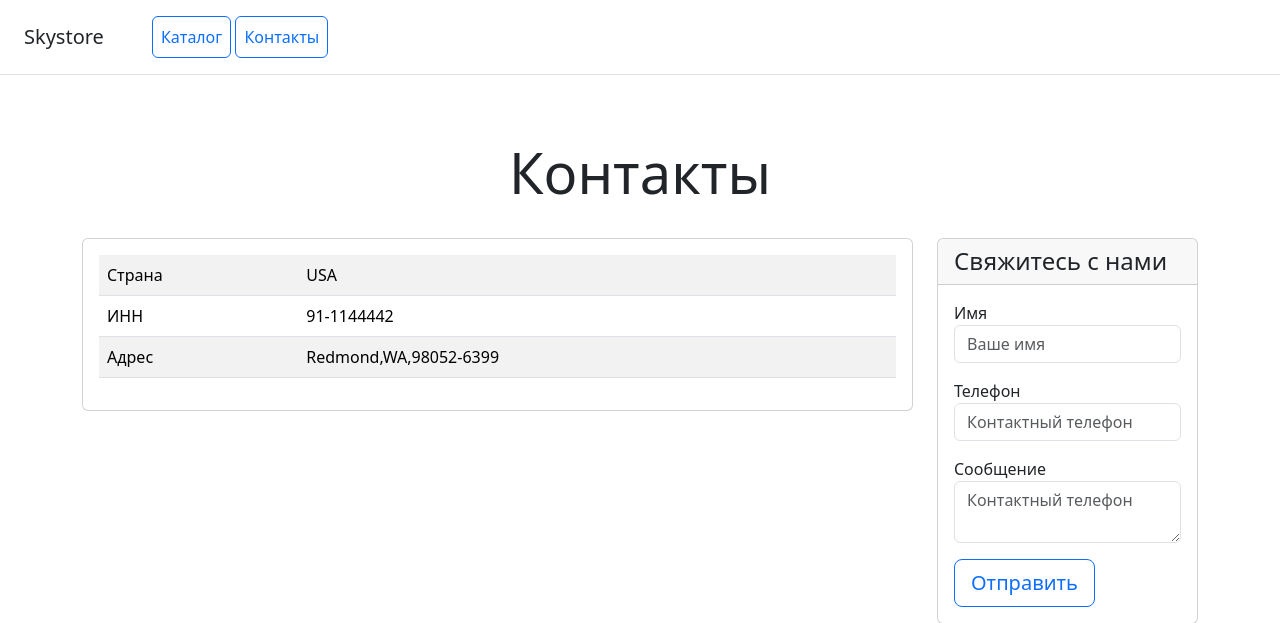
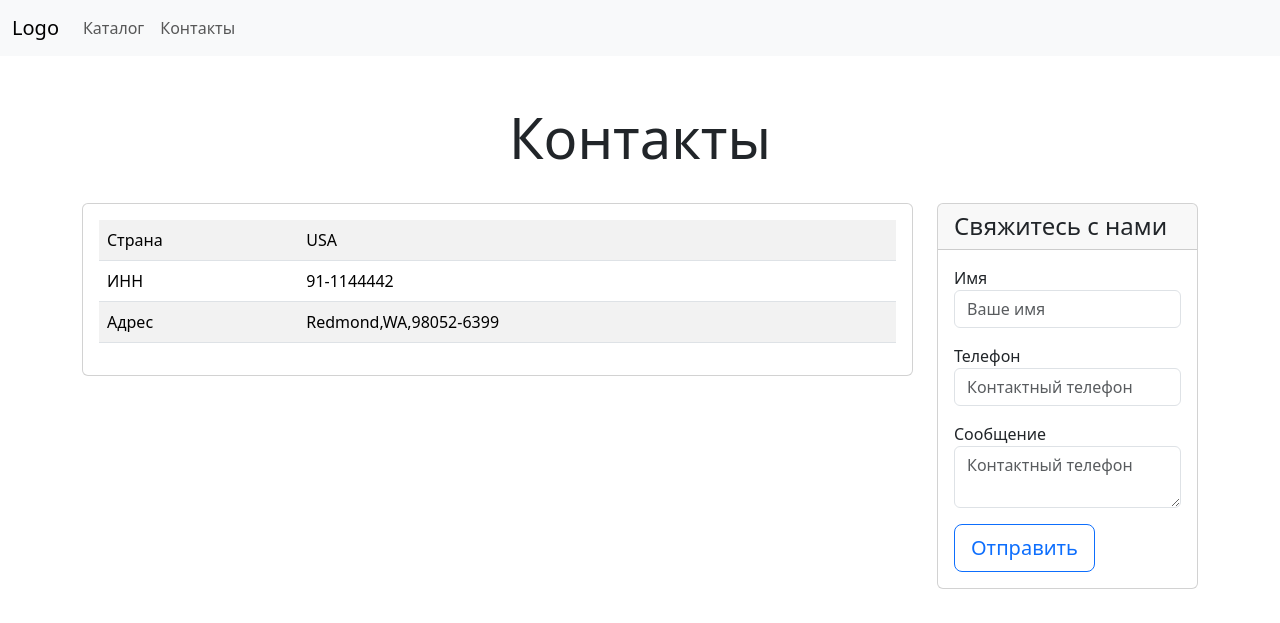
Before and after one commit to Smank96/Online-store, a Django app: page /contacts/ in a window 1280 px wide. Shown: the top 623 px of the page. Run offline with Django 5.2, Linux system fonts and the light colour scheme.

Commit message:
Изменен navbar. Исправлено наименование для поля "Телефон".

```diff
--- a/catalog/templates/contacts.html
+++ b/catalog/templates/contacts.html
@@ -7,18 +7,31 @@
     <link href="https://cdn.jsdelivr.net/npm/bootstrap@5.3.2/dist/css/bootstrap.min.css" rel="stylesheet" integrity="sha384-T3c6CoIi6uLrA9TneNEoa7RxnatzjcDSCmG1MXxSR1GAsXEV/Dwwykc2MPK8M2HN" crossorigin="anonymous">
 </head>
 <body>
-<div class="d-flex flex-column flex-md-row align-items-center p-3 px-md-4 mb-3 bg-white border-bottom box-shadow">
-    <h5 class="my-0 mr-md-auto font-weight-normal">Skystore</h5>
-    <nav class="ms-5">
-        <a class="p-2 btn btn-outline-primary" href="/">Каталог</a>
-        <a class="p-2 btn btn-outline-primary" href="/contacts/">Контакты</a>
-    </nav>
-</div>
-
+<!-- navbar -->
+<nav class="navbar navbar-expand-lg bg-body-tertiary">
+    <div class="container-fluid">
+        <a class="navbar-brand" href="#">Logo</a>
+        <button class="navbar-toggler" type="button" data-bs-toggle="collapse" data-bs-target="#navbarSupportedContent"
+                aria-controls="navbarSupportedContent" aria-expanded="false" aria-label="Toggle navigation">
+            <span class="navbar-toggler-icon"></span>
+        </button>
+        <div class="collapse navbar-collapse" id="navbarSupportedContent">
+            <ul class="navbar-nav me-auto mb-2 mb-lg-0">
+                <li class="nav-item">
+                    <a class="nav-link" aria-current="page" href="/">Каталог</a>
+                </li>
+                <li class="nav-item">
+                    <a class="nav-link" href="/contacts/">Контакты</a>
+                </li>
+            </ul>
+        </div>
+    </div>
+</nav>
+<!-- header -->
 <div class="pricing-header px-3 py-3 pt-md-5 pb-md-4 mx-auto text-center">
     <h1 class="display-4">Контакты</h1>
 </div>
-
+<!-- table -->
 <div class="container">
     <div class="row text-start">
         <div class="col-lg-9 col-md-6 col-sm-12">
@@ -41,6 +54,7 @@
                 </div>
             </div>
         </div>
+        <!-- form -->
         <div class="col-lg-3 col-md-6 col-sm-12">
             <div class="card mb-4 box-shadow">
                 <div class="card-header">
@@ -55,7 +69,7 @@
                         </div>
                         <div class="mb-3">
                             <label for="phone">Телефон</label>
-                            <input type="text" name="phone" class="form-control" id="phone" placeholder="Контактный телефон" required>
+                            <input type="text" name="phone_number" class="form-control" id="phone" placeholder="Контактный телефон" required>
                         </div>
                         <div class="mb-3">
                             <label for="message">Сообщение</label>
@@ -67,7 +81,7 @@
             </div>
         </div>
     </div>
-
+    <!-- footer -->
     <footer class="pt-4 my-md-5 pt-md-5 border-top">
         <div class="row">
             <div class="col-12 col-md">
```
